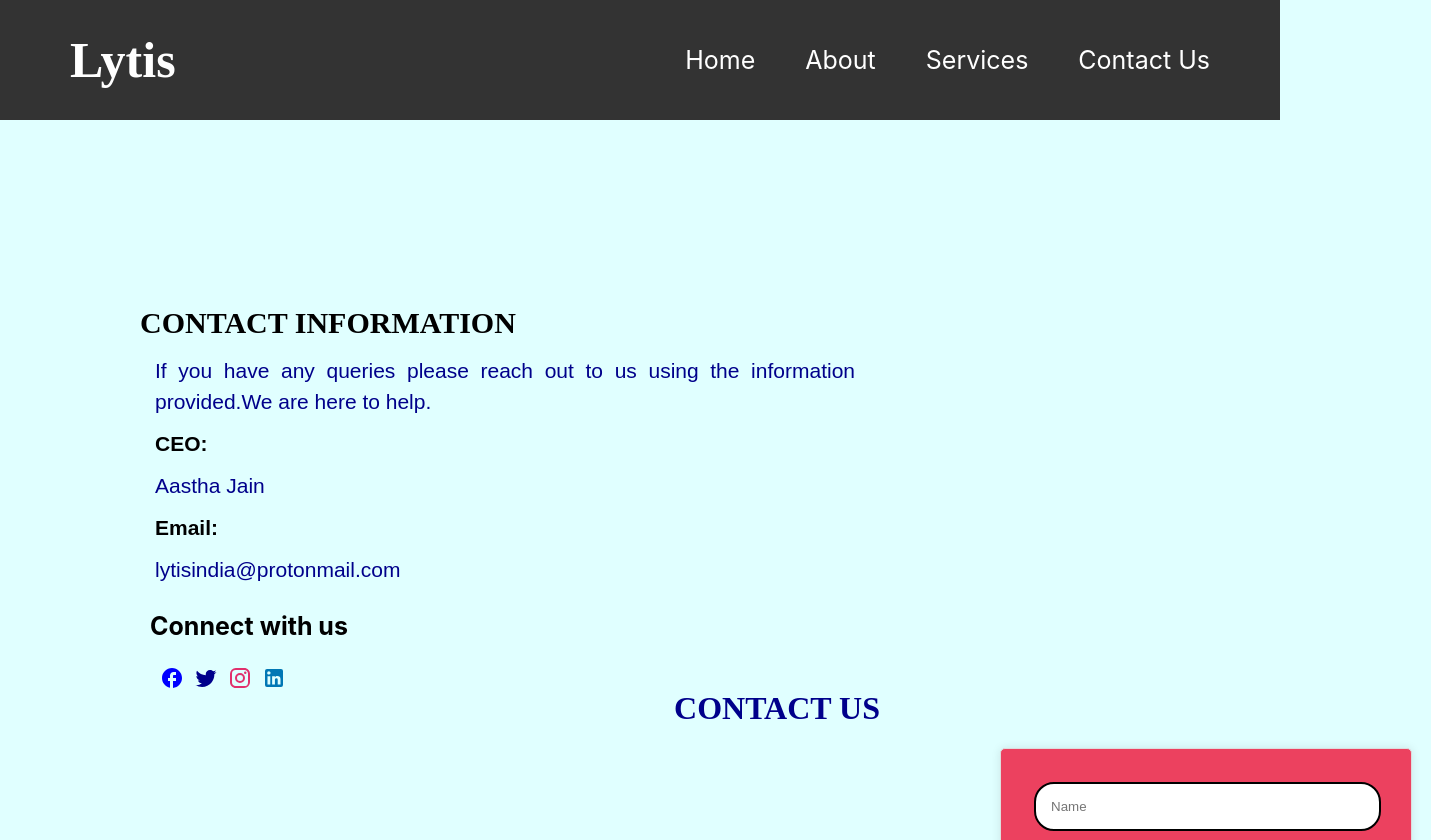
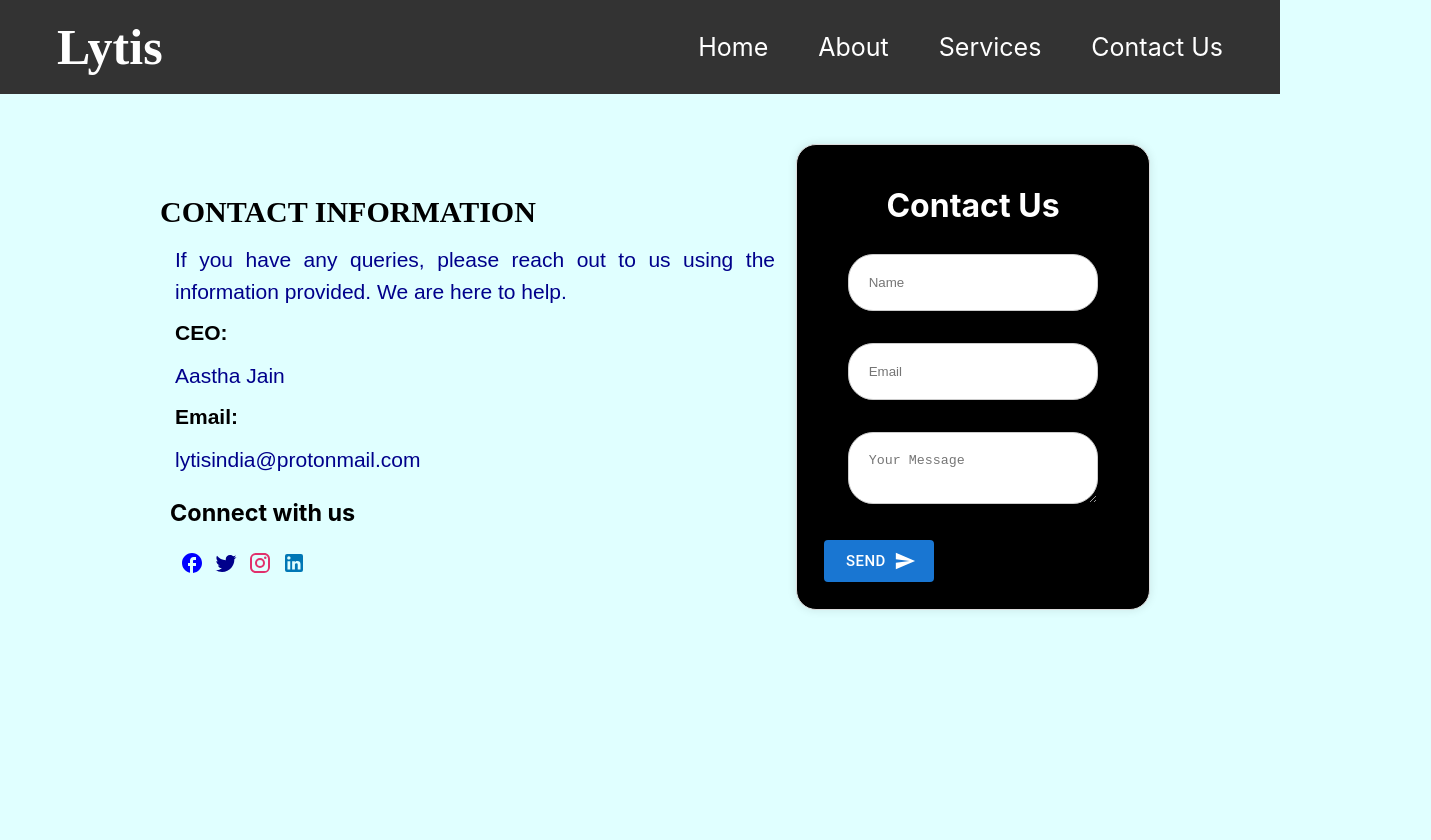
Before and after one commit to kesananuthana/newapp, a React (Create React App) app: page /Contact in a window 1280 px wide. Shown: the top 840 px of the page, 1431 px wide, since content can reach past the window. After the commit the page ends 800 px from the top, so only its background shows below. Built offline with nearby package versions, Linux system fonts and the light colour scheme.

Commit message:
first commit

```diff
--- a/src/Components/About/About.css
+++ b/src/Components/About/About.css
@@ -35,25 +35,25 @@
     align-items: center;
     padding: 50px;
   }
-  .left {
+  .left-us {
     flex-basis: 50%;
     padding: 20px;
   }
-  .left img {
+  .left-us img {
     width: 70%;
     height: auto;
     border-radius: 10px;
   }
-  .right {
+  .right-about {
     flex-basis: 50%;
     padding: 20px;
   }
-  .right h1 {
+  .right-about h1 {
     text-transform: uppercase;
     color:darkblue;
     font-family: Libre Baskerville;
   }
-  .right p {
+  .right-about p {
     font-size: 20px;
     color: darkblue;
     margin-bottom: 20px;
--- a/src/Components/About/About.js
+++ b/src/Components/About/About.js
@@ -6,10 +6,10 @@ export default function About(){
     return(
         <div>
             <Flex className="container">
-                <div className="left">
+                <div className="left-us">
                     <img src={newpic} alt="emp1" />
                 </div>
-                <div className="right">
+                <div className="right-about">
                     <h1>About us</h1>
                     <p>
                     Lytis Software Private Limited is an Indian-based software development and IT services company, incorporated on November 10, 2022, with its headquarters in Rajasthan, India. As a privately held company, Lytis specializes in custom software development, web development, mobile app development, and IT consulting, catering to diverse client needs.
--- a/src/Components/Contact/Contact.css
+++ b/src/Components/Contact/Contact.css
@@ -1,11 +1,18 @@
-.contactus{
-  margin-left:50px;
-  float:left;
-  margin-top: 20px;
+.contactus {
+  display: flex;
+  justify-content: space-between;
+  align-items: center;
+  padding: 50px;
 }
-.info{
-  text-align:left;
-  margin-left:90px;
+
+.left-contact {
+  flex-basis: 40%;
+  padding: 20px;
+}
+
+.info {
+    text-align:left;
+     margin-left:90px;
 }
 .info h2{
   text-transform: uppercase;
@@ -17,7 +24,7 @@
 .info p{
   font-size: 21px;
   font-family: 'poppins',sans-serif;
-  width:700px;
+  width:600px;
   text-align: justify;
   color: darkblue;
   margin-left:15px;
@@ -33,6 +40,7 @@
 .connect{
   text-align:left;
   margin-left:100px;
+  font-size: 20px;
 }
 .icon{
   display: flex;
@@ -42,49 +50,40 @@
 .icon svg:hover {
   transform: scale(1.1);
 }
+.right-form{
+  flex-basis: 30%;
+  padding-right: 80px;
+}
 
-.connect h3{
-  font-size:25px;
+.contact-form {
+  padding: 20px;
+  border: 1px solid #ddd;
+  box-shadow: 0 0 10px rgba(0, 0, 0, 0.1);
+  background-color: black;
+  border-radius: 20px;
 }
-.contact-img{
-  margin-top: 150px;
+
+table {
+  width: 100%;
 }
-.contact-form{
-  text-align:right;
-  margin-right:400px;
+
+td {
+  padding: 5px;
 }
-.contact-form h1{
-  text-transform: uppercase;
-  color: darkblue;
-  font-family: Libre Baskerville ;
+input, textarea {
+  width: 70%;
+  padding: 20px;
+  margin-bottom: 20px;
+  border: 1px solid #ccc;
+  border-radius: 25px;
 }
-.contact-form form{
-  margin-left: 1000px;
-  display: flex;
-  width: 350px;
-  padding: 30px;
-  border: 1px solid #ddd;
-  border-radius: 5px;
-  background-color:rgba(239, 18, 55, 0.8);
-  box-shadow: 0 0 10px rgba(0, 0, 0, 0.1);
-}
-input{
-  width: 120%;
-  height:auto;
-  padding: 15px;
+textarea {
+  width: 70%;
+  padding: 20px;
   margin-bottom: 20px;
-  border: 2px solid black;
-  border-radius: 20px;
-  margin-right:50px;
-}
-textarea{
-    width: 120%;
-    height: 100px;
-    padding: 15px;
-    border: 2px solid black;
-    border-radius: 20px;
-    margin-right:50px;
+  border: 1px solid #ccc;
+  border-radius: 25px;
 }
 .b{
-  margin-left: 150px;
+  margin-left: 300px;
 }
--- a/src/Components/Contact/Contact.js
+++ b/src/Components/Contact/Contact.js
@@ -9,7 +9,7 @@ import './Contact.css';
  export default function Contact(){
     return (
         <div>
-            <div className="contactus">
+            {/*<div className="contactus">
                 <div className="info">
                     <h2>Contact information</h2>
                     <p>If you have any queries please reach out to us using the information provided.We are here to help.</p>
@@ -56,7 +56,59 @@ import './Contact.css';
                             </table>
                         </form>
                 </div>
+            </div>*/}
+            <div className="contactus">
+                <div className="left-contact">
+                    <div className="info">
+                    <h2>Contact Information</h2>
+                    <p>
+                        If you have any queries, please reach out to us using the information provided. We are here to help.
+                    </p>
+                    <h3 style={{ color: "black" }}>CEO:</h3>
+                    <p>Aastha Jain</p>
+                    <h3 style={{ color: "black" }}>Email:</h3>
+                    <p>lytisindia@protonmail.com</p>
+                </div>
+                <div className='connect'>
+                <h3 style={{ color: "black" }}>Connect with us</h3>
+                <div className='icon'>
+                    <FacebookRoundedIcon style={{ color: 'blue' }} />
+                    <TwitterIcon style={{ color: 'darkblue' }} />
+                    <InstagramIcon style={{ color: '#E1306C' }} />
+                    <LinkedInIcon style={{ color: '#0077B5' }} />
+                </div>
             </div>
+        </div>
+        <div className="right-form">
+            <div className="contact-form">
+            <h1 style={{color:'White'}}>Contact Us</h1>
+            <form>
+                    <table>
+                        <tr>
+                            <td>
+                            <input type="text" placeholder="Name" required />
+                            </td>
+                        </tr>
+                        <tr>
+                            <td>
+                                <input type="email" placeholder="Email" required />
+                            </td>
+                        </tr>
+                        <tr>
+                            <td>
+                                <textarea placeholder='Your Message'/>
+                            </td>
+                        </tr>
+                        <tr>
+                            <td>
+                                <Button variant="contained" endIcon={<SendIcon />} size='large' type='primary' className='b'>Send</Button>
+                            </td>
+                        </tr>
+                    </table>
+                </form>
+            </div>
+        </div>
+    </div>
         </div>
     )
 }
--- a/src/Components/Nav/Nav.css
+++ b/src/Components/Nav/Nav.css
@@ -1,7 +1,7 @@
 .navbar {
     background-color: #333;
     color: #fff;
-    padding: 20px;
+    padding: 7px;
     display: flex;
     justify-content: space-between;
     align-items: center;
--- a/src/Components/Services/Services.css
+++ b/src/Components/Services/Services.css
@@ -25,7 +25,7 @@
     border-radius: 30px;
     background-color:white;
     text-align: center;
-    padding: 30px 20px;
+    padding: 25px 25px;
 }
 .service-card:hover {
     transform: translateY(-3px);
@@ -43,8 +43,9 @@
 .service-card p{
     color:#444;
     font-size: 15px;
+    font-family: 'poppins',sans-serif;
     line-height:1.8;
-    margin-left: 20px;
+    margin-left: 10px;
     width:300px;
     text-align: justify;
 }
--- a/src/Components/Welcome/Welcome.css
+++ b/src/Components/Welcome/Welcome.css
@@ -14,20 +14,21 @@
 .abc {
   color:darkblue;
   text-transform: uppercase;
+  font-weight: bold;
   margin-left: 30px;
-  font-size: 45px;
+  font-size: 40px;
   text-shadow: -1px 0 black, 0 1px black, 1px 0 black, 0 -1px black;
   line-height: 0.8;
-  font-style: italic;
+  font-family:italic;
 }
 .c {
-  font-size: 35px;
+  font-size: 30px;
   margin-left: 10px;
   line-height: 0.8;
-  font-family: Libre Baskerville;
+  font-family:cursive;
+  font-weight: light;
 }
 .description {
-  /*line-height: 0.8;*/
   text-align:justify;
   color: darkblue;
   line-height: 1.5;
@@ -52,7 +53,7 @@ Button{
   border-radius: 10px;
 }
 
-@media (max-width: 768px) {
+/*@media (max-width: 768px) {
   .container {
     flex-direction: column;
   }
@@ -60,4 +61,4 @@ Button{
   .left, .right {
     flex-basis: 100%;
   }
-}
+}*/
```
